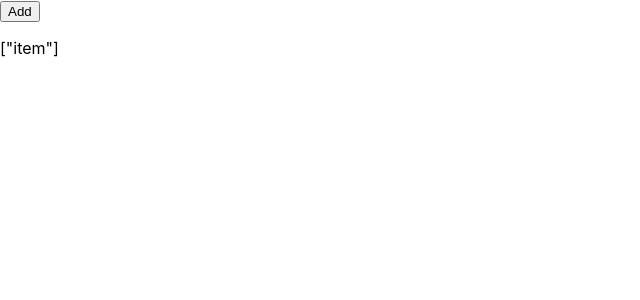
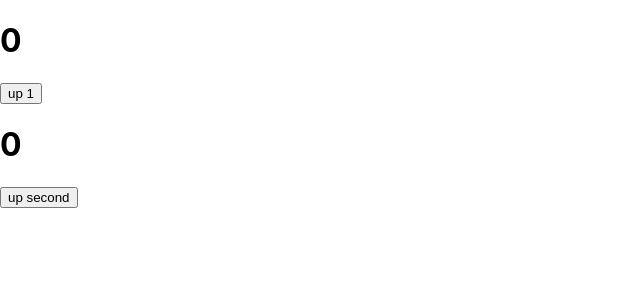
Before and after one commit to amincxo/tamrin-hooks, a React (Create React App) app: page / in a window 1280 px wide. Shown: the top 300 px of the page, without its empty margins (0-640 px from the left). Built offline with nearby package versions, Linux system fonts and the light colour scheme; the HTML template or start-up script is replaced by a standard one.

Commit message:
useefect in react hooks

```diff
--- a/src/App.js
+++ b/src/App.js
@@ -1,10 +1,10 @@
 import React  from "react"
-import Form from "./components/Form";
+import Logger from "./components/Logger";
 
 function App() {
   return (
     <div >
-        <Form />
+        <Logger />
     </div>
   );
 }
--- a/src/components/Form.js
+++ /dev/null
@@ -1,13 +0,0 @@
-import React , {useState} from 'react';
-
-const Form = () => {
-    const [data , setData] = useState(["item"]);
-    return (
-        <div>
-            <button onClick={()=>setData([...data,"newitem"])} >Add</button>
-            <p>{JSON.stringify( data )}</p>
-        </div>
-    );
-};
-
-export default Form;
--- /dev/null
+++ b/src/components/Logger.js
@@ -0,0 +1,20 @@
+import React , {useState , useEffect} from 'react';
+
+const Logger = () => {
+    const [number , setNumber] = useState(0);
+    const [second , setSecond] = useState(0);
+
+    useEffect(()=>{
+        console.log(number)
+    }, [number])
+    return (
+        <div>
+            <h1>{number}</h1>
+            <button onClick={() => setNumber(prevNumber => prevNumber +1)} >up 1 </button>
+            <h1>{second}</h1>
+            <button onClick={() => setSecond(prevSecond => prevSecond +1)} >up second </button>
+        </div>
+    );
+};
+
+export default Logger;
```
